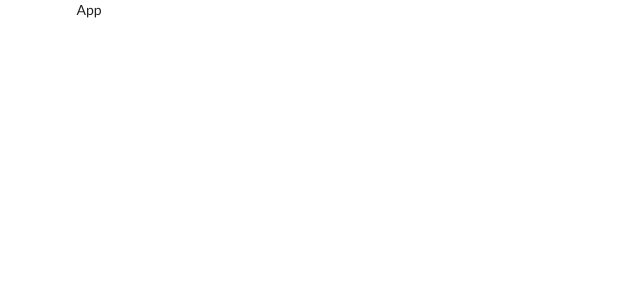
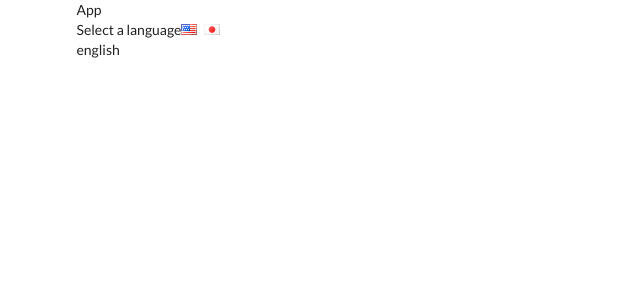
Before and after one commit to Sean0628/translate, a React (Create React App) app: page / in a window 1280 px wide. Shown: the top 300 px of the page, without its empty margins (0-640 px from the left). Built offline with nearby package versions, Linux system fonts and the light colour scheme.

Commit message:
utilize two buttons

```diff
--- a/src/components/App.js
+++ b/src/components/App.js
@@ -1,9 +1,22 @@
 import React from 'react';
 
 class App extends React.Component {
+  state = { language: 'english' };
+
+  onLanguageChange = language => {
+    this.setState({ language });
+  };
+
   render() {
     return (
-      <div className='ui container'>App</div>
+      <div className='ui container'>App
+        <div>
+          Select a language
+          <i className='flag us' onClick={() => this.onLanguageChange('english')} />
+          <i className='flag jp' onClick={() => this.onLanguageChange('japanese')} />
+        </div>
+        {this.state.language}
+      </div>
     );
   }
 }
```
